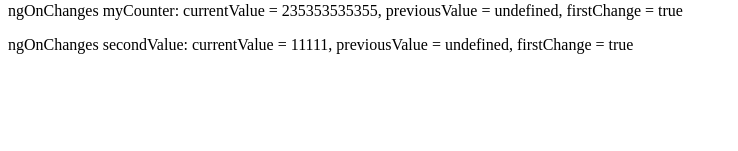
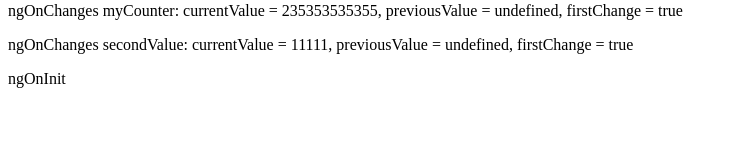
Before and after one commit to nguyenlekhanh/angular_lifecycle, an Angular app: page / in a window 1280 px wide. Shown: the part 149-300 px from the top of the page, without its empty margins (0-738 px from the left). Built offline with nearby package versions, Linux system fonts and the light colour scheme.

Commit message:
ngOnInit

```diff
--- a/src/app/components/child/child.component.ts
+++ b/src/app/components/child/child.component.ts
@@ -28,5 +28,8 @@ export class ChildComponent {
     }
   }
 
-
+  ngOnInit(): void {
+    console.log('ngOnInit');
+    this.changeLog.push('ngOnInit');
+  }
 }
```
